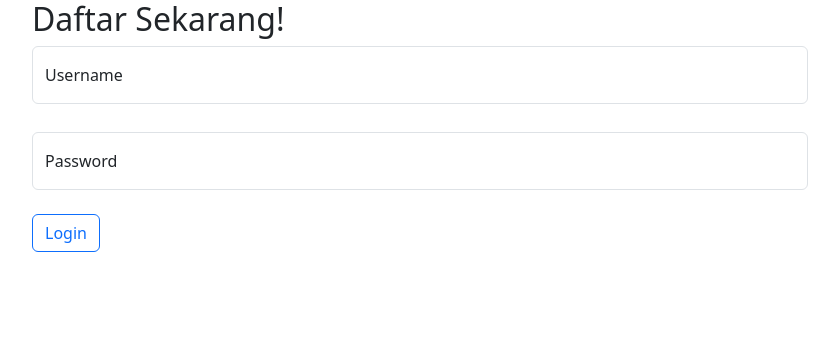
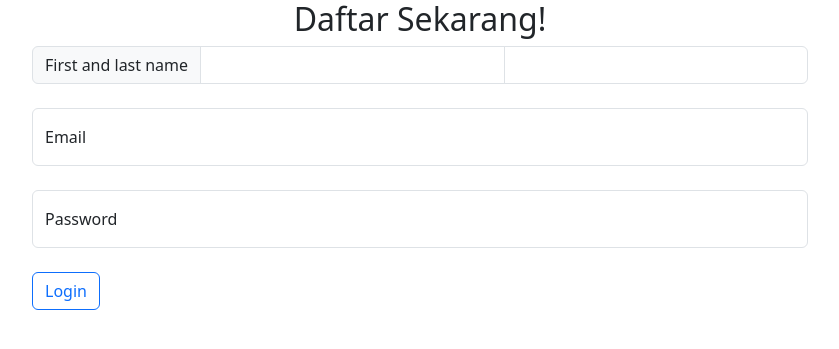
Before and after one commit to Brightlyviryaa/MakanYuk, a PHP site: page /register.php in a window 1280 px wide. Shown: the top 349 px of the page, without its empty margins (220-1059 px from the left). Run offline with PHP 8.4, Linux system fonts and the light colour scheme.

Commit message:
menghubungkan register ke database users

```diff
--- a/index.php
+++ b/index.php
@@ -85,7 +85,7 @@
     <div class="row align-items-center">
       <div class="col-md-6 text-content">
         <h1>Pesan dari rumah via delivery</h1>
-        <a href="#" class="btn btn-custom mt-3">Daftar sekarang</a>
+        <a href="register.php" class="btn btn-custom mt-3">Daftar sekarang</a>
       </div>
       <div class="col-md-6 illustration-content">
         <img src="./images/OBJECT.png" alt="illustration" class="img-fluid illustration">
--- a/register.php
+++ b/register.php
@@ -1,15 +1,23 @@
 <?php
-$koneksi = mysqli_connect("localhost","root","","makanyuk");
+$koneksi = mysqli_connect("localhost","root","","restoranDB");
 
-$username = "";
+$first_name = "";
+$last_name = "";
+$email = "";
 $password = "";
+$birthdate = "";
+$gender = "";
 
 if($_SERVER['REQUEST_METHOD'] === 'POST'){
-    $username = $_POST['username'];
+    $first_name = $_POST['first_name'];
+    $last_name = $_POST['last_name'];
+    $email = $_POST['email'];
     $password = $_POST['password'];
+    $birthdate = $_POST['birthdate'];
+    $gender = $_POST['gender'];
 
     $hashed_password = password_hash($password, PASSWORD_BCRYPT);
-    $query = "INSERT INTO login(username,password) VALUES ('$username','$hashed_password')";
+    $query = "INSERT INTO users(first_name, last_name, email, password, birthdate, gender) VALUES ('$first_name', '$last_name', '$email', '$hashed_password', '$birthdate', '$gender')";
     $result = mysqli_query($koneksi, $query);
 
     if ($result) {
@@ -28,12 +36,19 @@ if($_SERVER['REQUEST_METHOD'] === 'POST'){
     integrity="sha384-T3c6CoIi6uLrA9TneNEoa7RxnatzjcDSCmG1MXxSR1GAsXEV/Dwwykc2MPK8M2HN" crossorigin="anonymous" />
 </head>
 <body>
+    <div class="container">
         <div class="container" style="max-width: 800px;">
-        <h2>Daftar Sekarang!</h2>
+            <h2 class="text-center">Daftar Sekarang!</h2>
             <form method="post" enctype="multipart/form-data">
-            <div class="form-floating mb-1">
-                <input type="text" class="form-control" placeholder="Username" name="username" id="username" value="<?php echo $username; ?>" required><br>
-                <label for="username">Username</label>
+                <div class="input-group">
+                    <span class="input-group-text">First and last name</span>
+                    <input type="text" aria-label="First name" class="form-control" value="<?php echo $first_name; ?>" required>
+                    <input type="text" aria-label="Last name" class="form-control" value="<?php echo $last_name; ?>" required>
+                </div>
+                <br/>
+                <div class="form-floating">
+                    <input type="password" class="form-control" placeholder="Email" name="email" id="email" value="<?php echo $email; ?>" required><br>
+                    <label for="password">Email</label>
                 </div>
                 <div class="form-floating">
                     <input type="password" class="form-control" placeholder="Password" name="password" id="password" value="<?php echo $password; ?>" required><br>
@@ -42,6 +57,7 @@ if($_SERVER['REQUEST_METHOD'] === 'POST'){
                 <input type="submit" class="btn btn-outline-primary" value="Login">
             </form>
         </div>
+    </div>
 
     <script src="https://cdn.jsdelivr.net/npm/bootstrap@5.3.2/dist/js/bootstrap.bundle.min.js"
     integrity="sha384-C6RzsynM9kWDrMNeT87bh95OGNyZPhcTNXj1NW7RuBCsyN/o0jlpcV8Qyq46cDfL"
```
Lines whose indentation alone changed are shown as unchanged.
